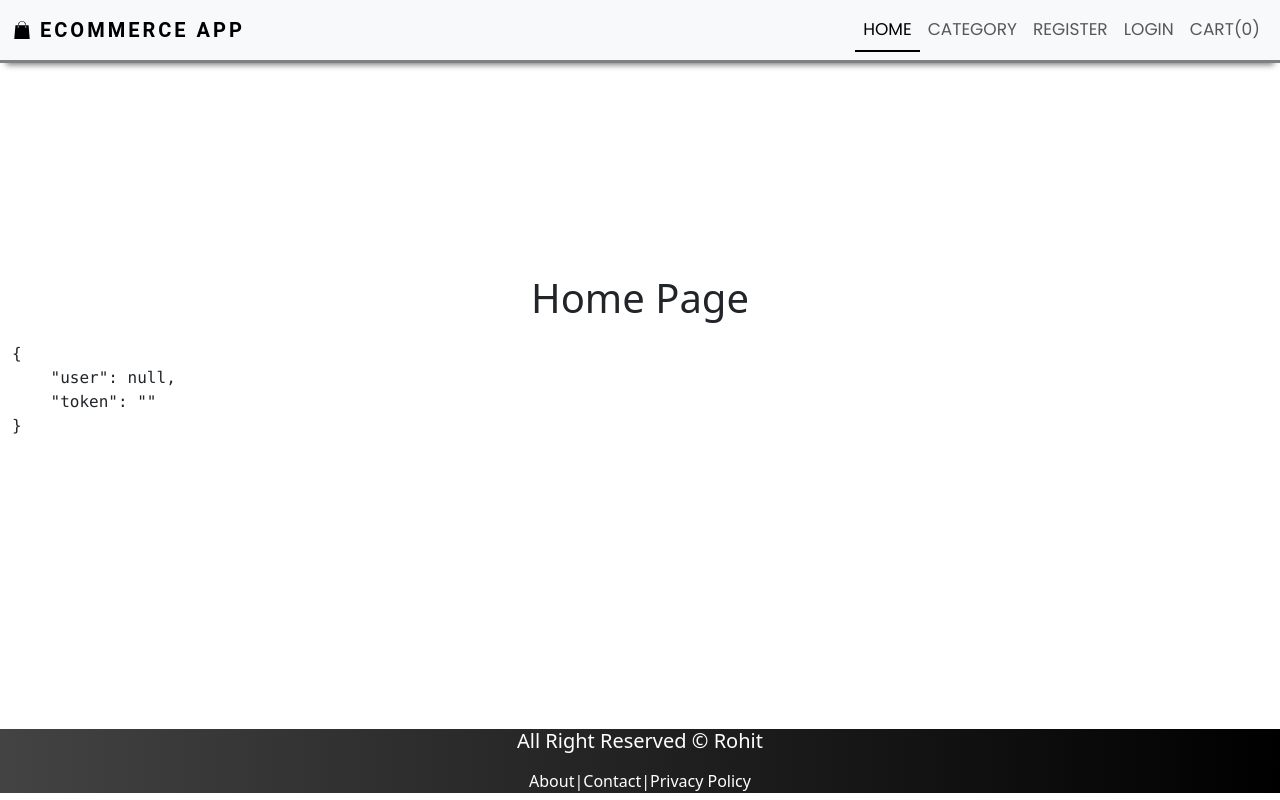
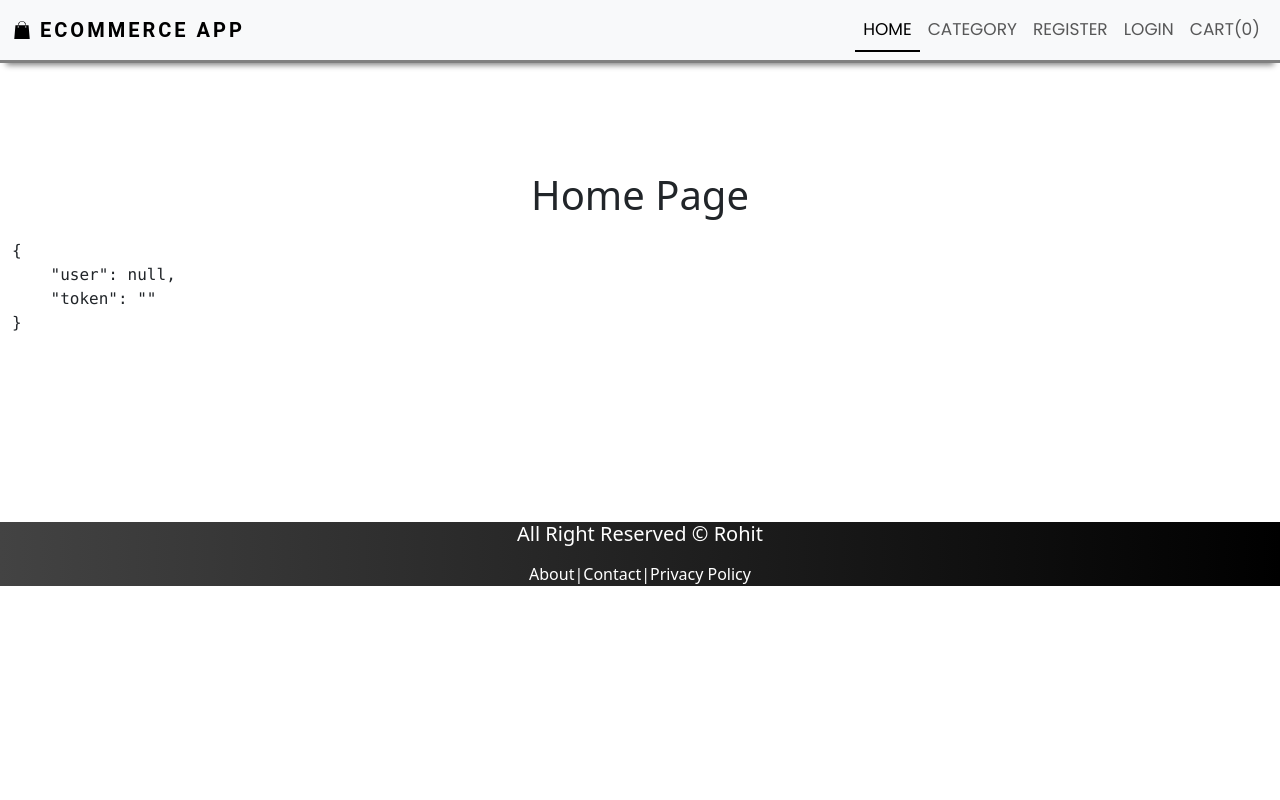
Before and after one commit to Rohit10499/Ecommerce, a React (Create React App) app in the folder client/: page / in a window 1280 px wide. Built offline with nearby package versions, Linux system fonts and the light colour scheme.

Commit message:
Fixed height issue

```diff
--- a/client/src/index.css
+++ b/client/src/index.css
@@ -60,7 +60,7 @@
 /* ============== page not found css====================== */
 .pnf {
     display: flex;
-    min-height: 91.1vh;
+    min-height: 32.6rem;
     overflow-wrap: break-word;
     flex-direction: column;
     align-items: center;
@@ -83,5 +83,5 @@
 .pagePadding {
     display: flex;
     padding-top: 65px;
-    min-height: 91.1vh;
+    min-height: 32.6rem
 }
```
